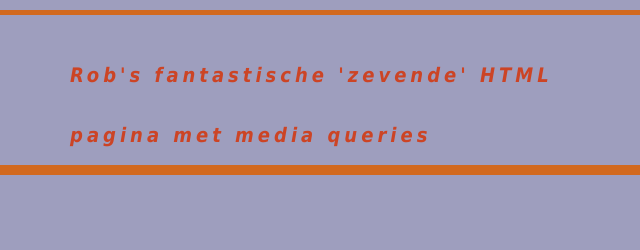
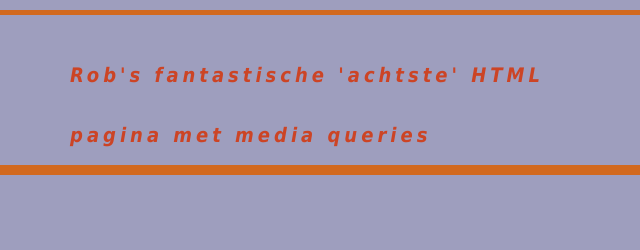
Before and after one commit to roborob17/contactform, a plain HTML site: page contact.html in a window 1280 px wide. Shown: the top 250 px of the page, 320-960 px from the left. Drawn offline with Linux system fonts and the light colour scheme.

Commit message:
Add files via upload

```diff
--- a/contact.html
+++ b/contact.html
@@ -20,7 +20,7 @@
             </ul>
 
         </nav>
-        <h1 class="center-title"> Rob's fantastische 'zevende' HTML pagina met media queries</h1>
+        <h1 class="center-title"> Rob's fantastische 'achtste' HTML pagina met media queries</h1>
     </header>
 
 
```
